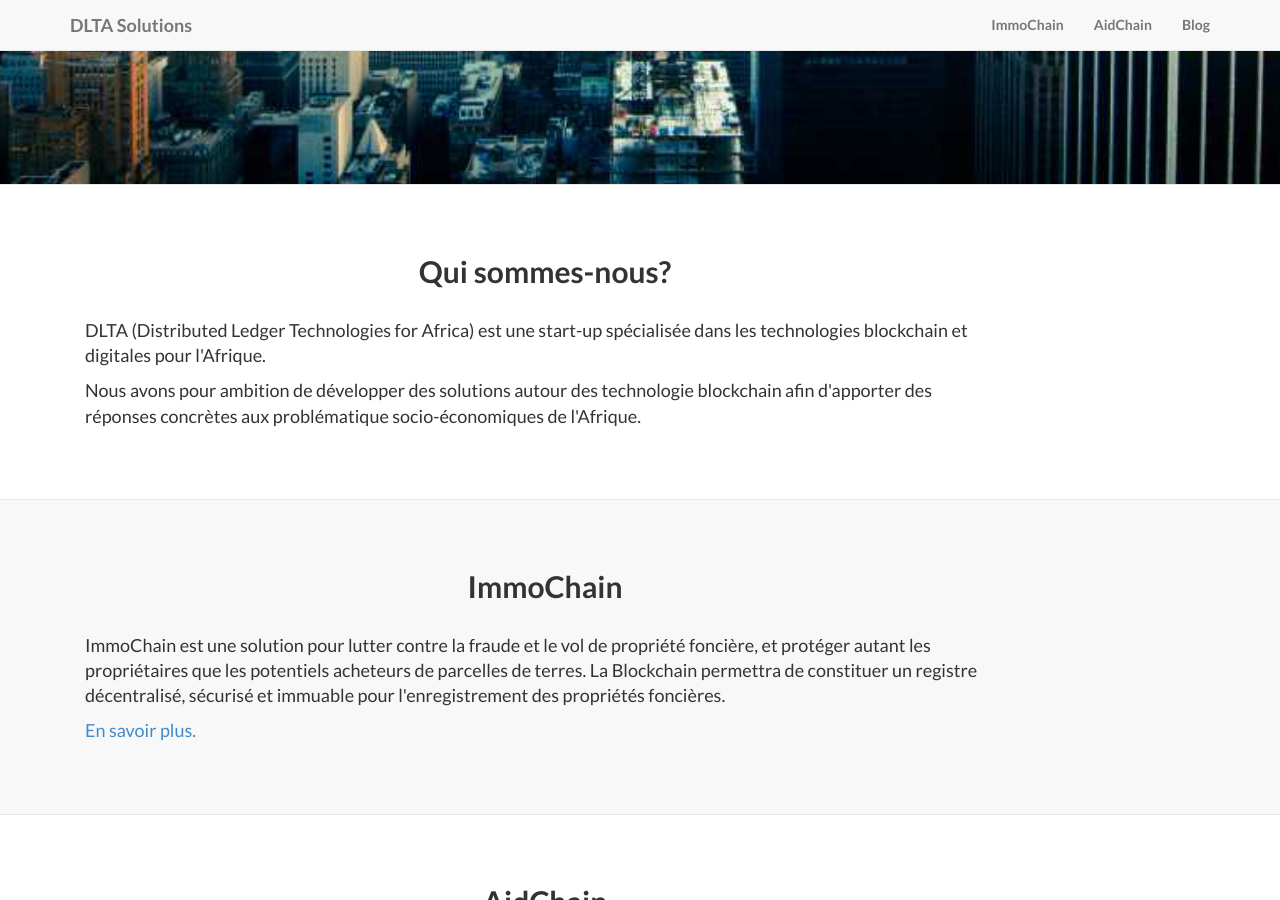
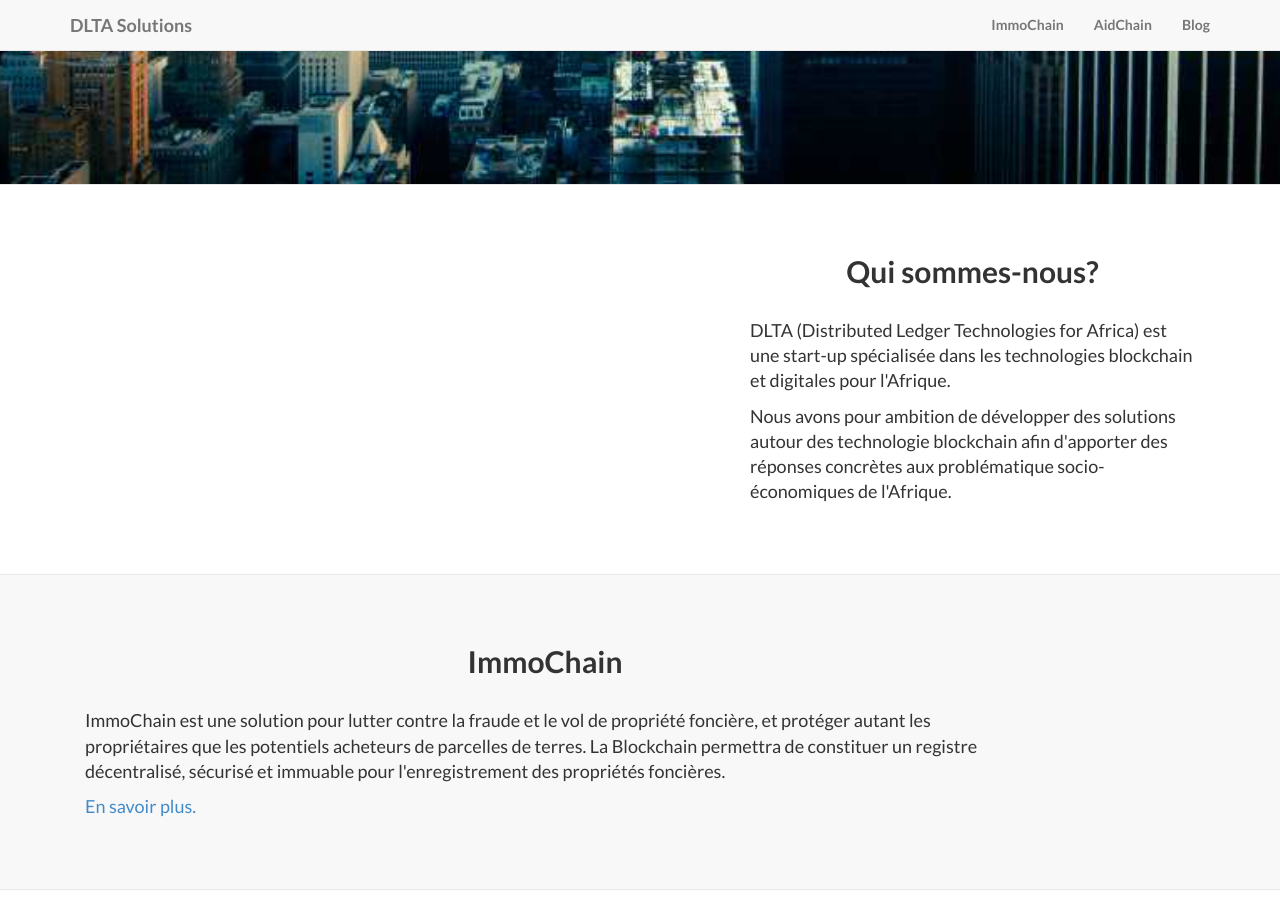
Before and after one commit to dltasolutions/dltasolutions.github.io, a Jekyll site: the page built from index.html, in a window 1280 px wide and 900 px high, scrolled down 526 px. Built offline with Jekyll 4.4.1, drawn with Linux system fonts in a browser that asks for light colours; the list of posts is cut into pages by our own code.

Commit message:
Update index.html

```diff
--- a/index.html
+++ b/index.html
@@ -12,7 +12,7 @@
 <!--SECTION 1 : QUI SOMMES-NOUS? -->
 <div class="content-section-b">
   <div class="container">
-    <div class="col-lg-10 col-sm-6">
+    <div class="col-lg-5 col-lg-offset-1 col-sm-push-6  col-sm-6">
       <h2 class="section-heading">Qui sommes-nous?</h2>
       <div class="lead">
 <p>DLTA (Distributed  Ledger Technologies for Africa) est une start-up
```
